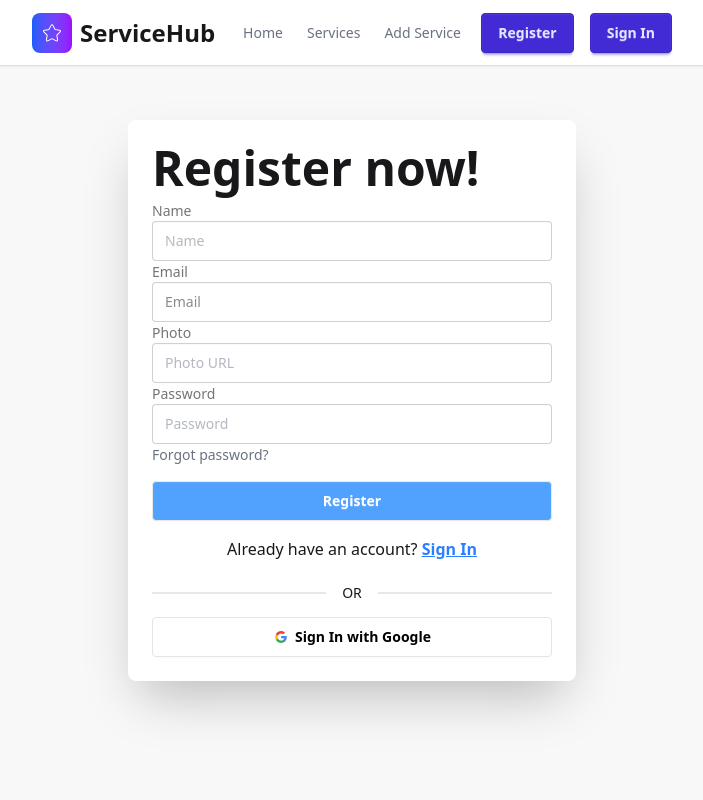
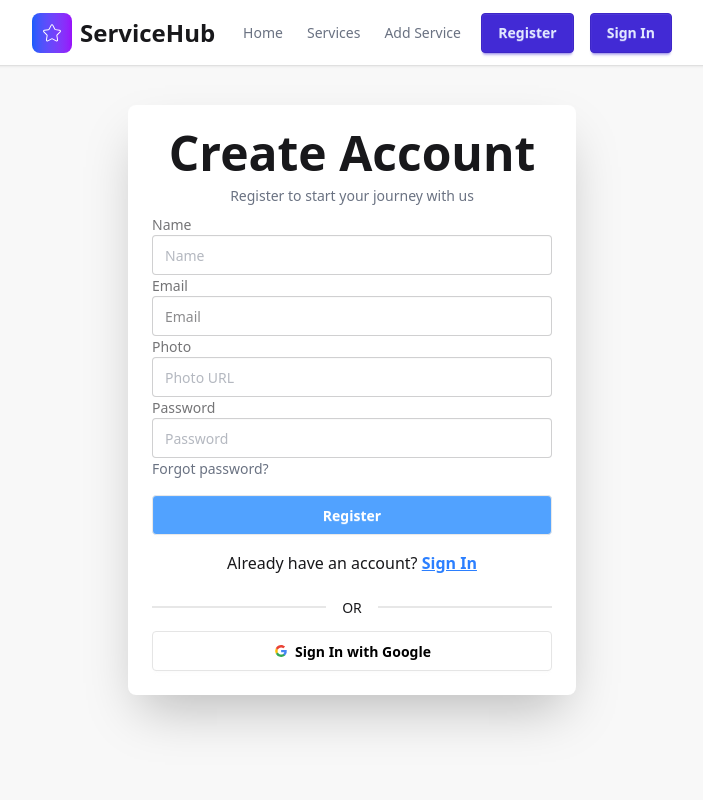
Before and after one commit to SaymaShipra/service-system-client, a React (Vite) app: page /register in a window 1280 px wide. Shown: the top 800 px of the page, without its empty margins (288-991 px from the left). Built offline with nearby package versions, Linux system fonts and the light colour scheme; no server answers.

Commit message:
added colors

```diff
--- a/src/Register/Register.jsx
+++ b/src/Register/Register.jsx
@@ -51,16 +51,12 @@ const Register = () => {
   return (
     <div className="hero bg-base-200 min-h-screen">
       <div className="hero-content flex-col lg:flex-row-reverse">
-        {/* <div className="text-center lg:text-left">
-          <Lottie
-            style={{ width: "300px" }}
-            animationData={registerLottie}
-            loop={true}
-          />
-        </div> */}
         <div className="card bg-base-100 w-full max-w-md shrink-0 shadow-2xl">
           <div className="card-body">
-            <h1 className="text-5xl font-bold">Register now!</h1>
+            <h1 className="text-5xl font-bold text-center">Create Account</h1>
+            <p className="text-gray-500 text-center">
+              Register to start your journey with us
+            </p>
             <form onSubmit={handleRegister}>
               <label className="label">Name</label>
               <input
--- a/src/SignIn/SignIn.jsx
+++ b/src/SignIn/SignIn.jsx
@@ -27,11 +27,14 @@ const SignIn = () => {
       });
   };
   return (
-    <div className="hero bg-base-200 min-h-screen">
+    <div className="hero bg-base-200 min-h-screen ">
       <div className="hero-content flex-col lg:flex-row-reverse">
         <div className="card bg-base-100 w-full max-w-md shrink-0 shadow-2xl">
           <div className="card-body">
-            <h1 className="text-5xl font-bold">Sign In now!</h1>
+            <h1 className="text-5xl font-bold text-center">Welcome Back</h1>
+            <p className="text-center text-gray-600">
+              Sign in to your account to continue
+            </p>
             <form onSubmit={handleSignIn}>
               <label className="label">Email</label>
               <input
```
